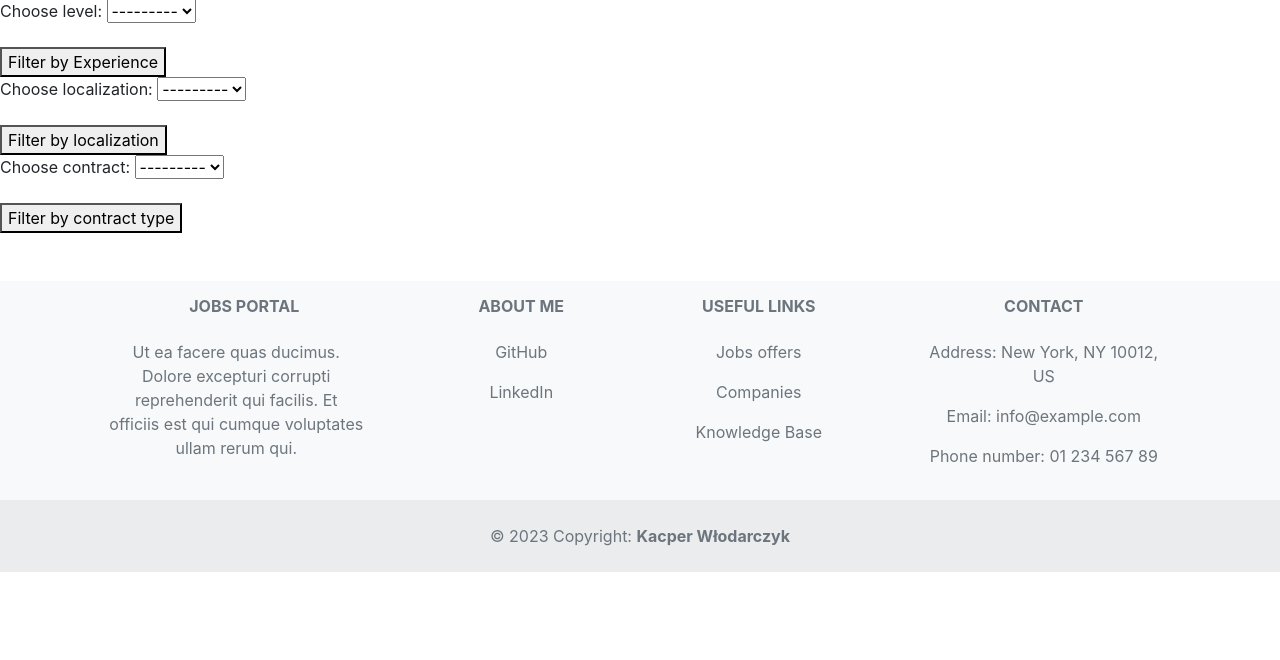
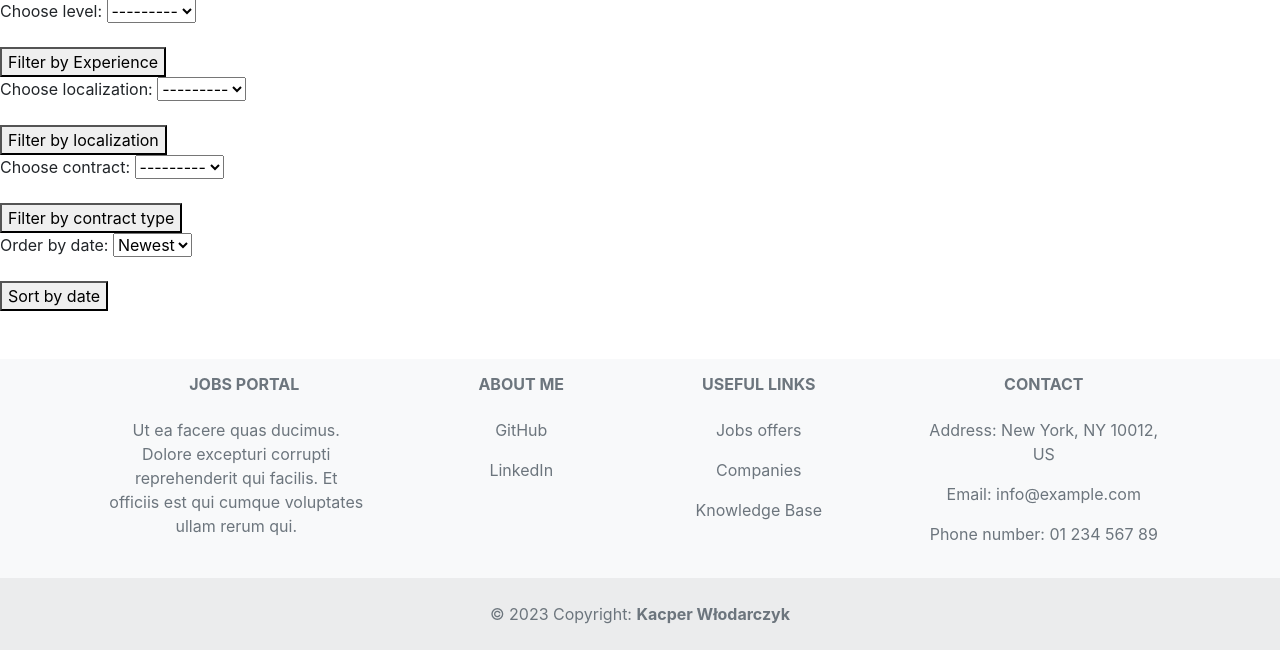
Before and after one commit to DEENUU1/Jobs-portal, a Django app: page / in a window 1280 px wide. Shown: the part 140-800 px from the top of the page. Run offline with Django 4.2, Linux system fonts and the light colour scheme; data that the repository does not hold is empty; some libraries are stand-ins or nearby versions.

Commit message:
Feature | Date sorting | DateSortingForm allows to sort offers by date From the newest or oldest

```diff
--- a/base/offers/forms.py
+++ b/base/offers/forms.py
@@ -44,3 +44,16 @@ class ContractFilterForm(forms.Form):
         required=False,
         label="Choose contract"
     )
+
+
+class DateSortingForm(forms.Form):
+    CHOICES = (
+        ("1", "Newest"),
+        ("2", "Oldest")
+    )
+
+    order_by = forms.ChoiceField(
+        choices=CHOICES,
+        required=False,
+        label="Order by date"
+    )
--- a/base/offers/templates/home_page.html
+++ b/base/offers/templates/home_page.html
@@ -24,6 +24,11 @@
     <button type="submit">Filter by contract type</button>
 </form>
 
+<form method="get" action=".">
+    {{date_sorting_form.as_p}}
+    <button type="submit">Sort by date</button>
+</form>
+
 <div class="container">
 {% for object in object_list %}
     <h2>Name: {{object.name}}</h2>
--- a/base/offers/views.py
+++ b/base/offers/views.py
@@ -7,7 +7,7 @@ from .forms import (
     LevelFilterForm,
     LocalizationFilterForm,
     ContractFilterForm,
-
+    DateSortingForm,
 
 )
 from accounts.models import CustomUser
@@ -36,6 +36,13 @@ class HomePageView(ListView):
         if contract:
             queryset = queryset.filter(contract=contract)
 
+        order_by = self.request.GET.get('order_by')
+        if order_by:
+            if order_by == "1":
+                queryset = queryset.order_by('date_created')
+            if order_by == "2":
+                queryset = queryset.order_by('-date_created')
+
         return queryset
 
     def get_context_data(self, **kwargs: Any) -> Dict[str, Any]:
@@ -45,6 +52,7 @@ class HomePageView(ListView):
         context['level_form'] = LevelFilterForm(self.request.GET)
         context['localization_form'] = LocalizationFilterForm(self.request.GET)
         context['contract_form'] = ContractFilterForm(self.request.GET)
+        context['date_sorting_form'] = DateSortingForm(self.request.GET)
 
         return context
 
```
